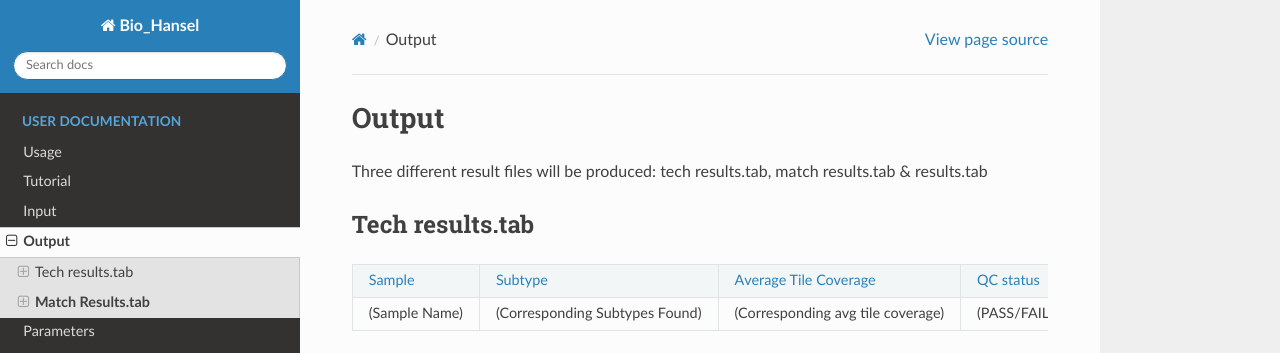
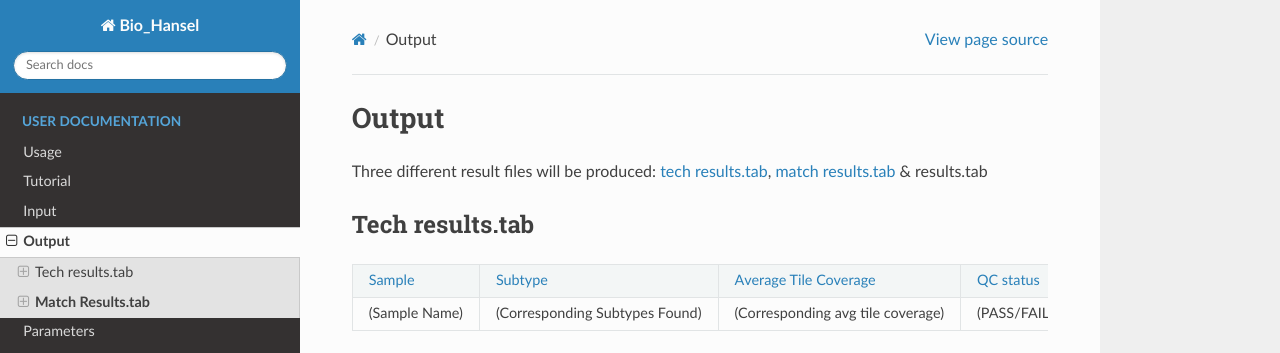
Before and after one commit to phac-nml/biohansel, a Sphinx documentation site: the page built from docs/source/user-docs/output.rst, in a window 1280 px wide and 900 px high. Shown: the top 353 px of the window. Built offline with Sphinx 7.4.7 and the Read the Docs theme 2.0.0, drawn with Linux system fonts in a browser that asks for light colours.

```diff
--- a/docs/source/user-docs/output.rst
+++ b/docs/source/user-docs/output.rst
@@ -2,7 +2,7 @@
 Output
 ======
 
-Three different result files will be produced: tech results.tab, match results.tab & results.tab
+Three different result files will be produced: `tech results.tab`_, `match results.tab`_ & results.tab
 
 .. |mixed| image:: https://raw.githubusercontent.com/phac-nml/biohansel/readthedocs/docs/source/user-docs/Mixed.PNG
    :width: 100 px
```
